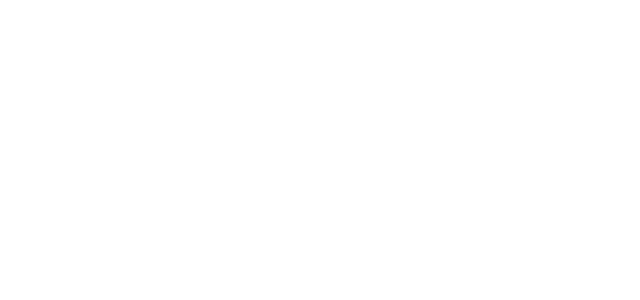
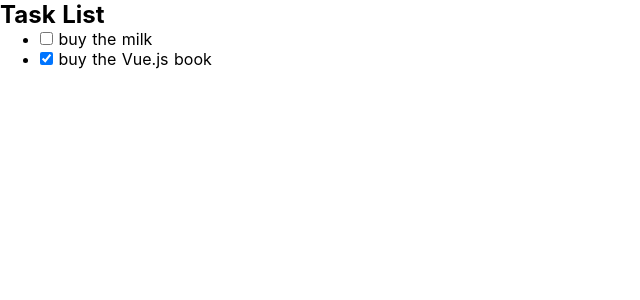
Before and after one commit to morikiyo/dont-do-it, a Nuxt app: page /tasks in a window 1280 px wide. Before the commit this address had no page. Shown: the top 300 px of the page, without its empty margins (0-640 px from the left). Built offline with nearby package versions, Linux system fonts and the light colour scheme.

Commit message:
add tasks page

```diff
--- /dev/null
+++ b/pages/tasks.vue
@@ -0,0 +1,23 @@
+<template>
+  <div class="row m-4">
+    <div class="col-12">
+      <h2>Task List</h2>
+      <ul class="list-group">
+        <li v-for="task in tasks" v-bind:key="task.id" class="list-group-item">
+          <input v-bind:checked="task.done" type="checkbox" />
+          {{ task.name }}
+        </li>
+      </ul>
+    </div>
+  </div>
+</template>
+
+<script>
+export default {
+  computed: {
+    tasks() {
+      return this.$store.state.tasks.list
+    }
+  }
+}
+</script>
--- /dev/null
+++ b/store/tasks.js
@@ -0,0 +1,16 @@
+export const state = () => ({
+  list: [
+    {
+      id: 1,
+      name: 'buy the milk',
+      done: false
+    },
+    {
+      id: 2,
+      name: 'buy the Vue.js book',
+      done: true
+    }
+  ]
+})
+
+export const mutations = {}
```
